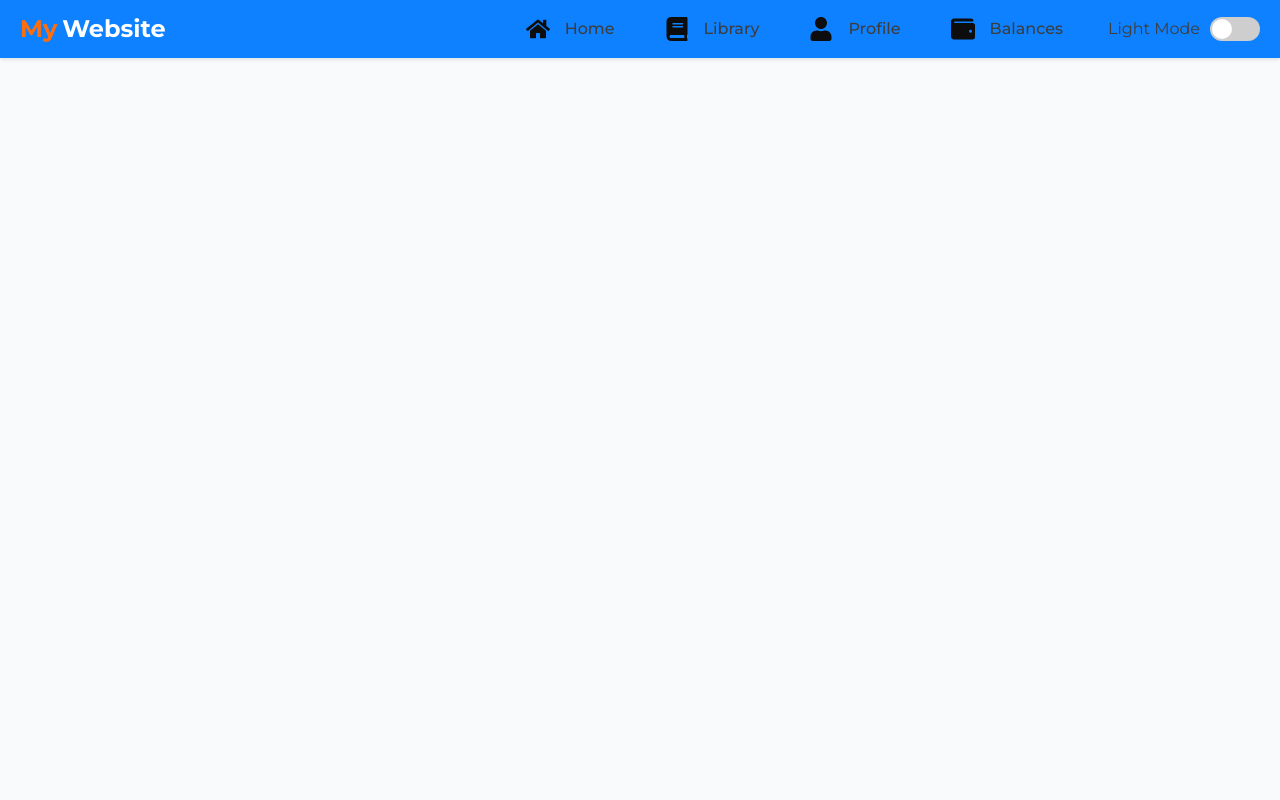
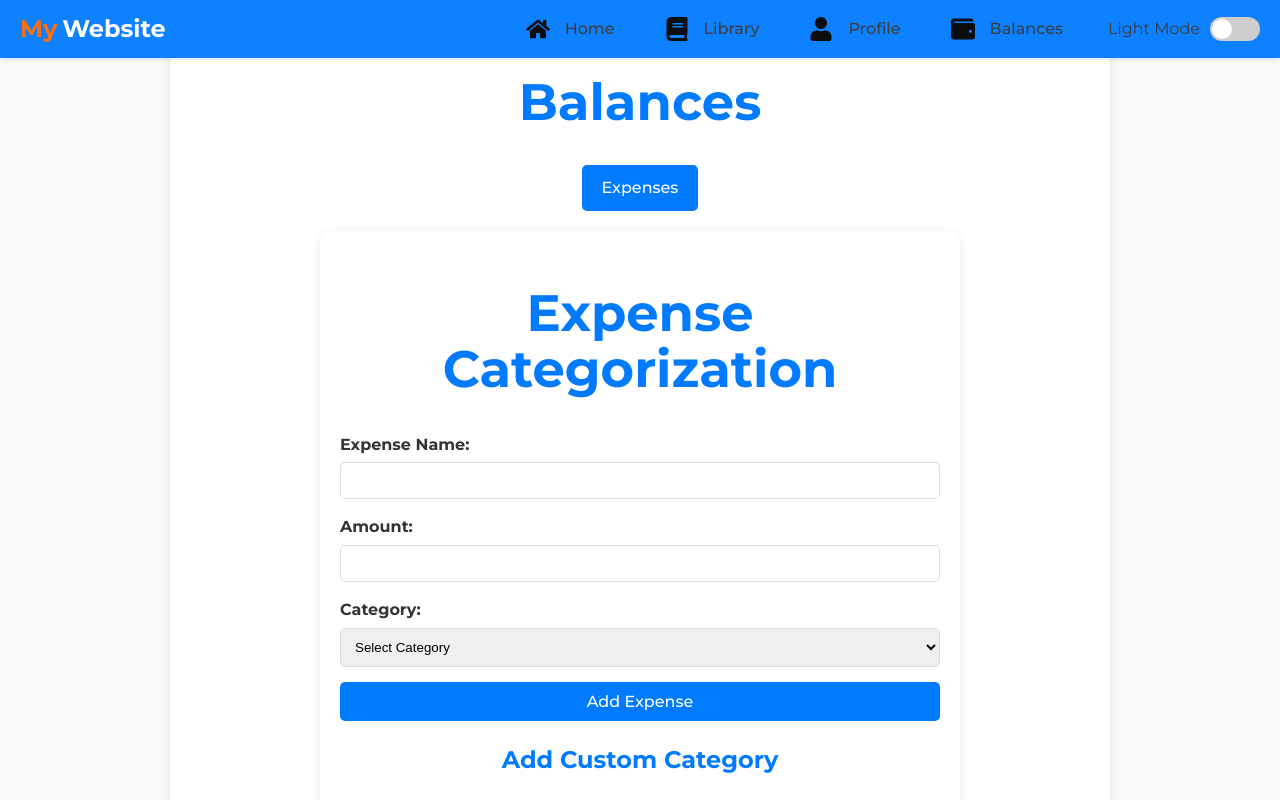
Before and after one commit to Jakethetyper/Growth, a React (Vite) app in the folder client/: page /balances/expenses in a window 1280 px wide. Shown: the top 800 px of the page. Built offline with nearby package versions, Linux system fonts and the light colour scheme.

Commit message:
added expenses

```diff
--- a/client/src/App.jsx
+++ b/client/src/App.jsx
@@ -1,4 +1,3 @@
-// App.jsx
 import React from "react";
 import { Route, BrowserRouter as Router, Routes } from "react-router-dom";
 import "./App.css";
@@ -17,10 +16,7 @@ function AppRoutes() {
           <Route path="/" element={<Home />} />
           <Route path="/library" element={<Library />} />
           <Route path="/profile" element={<Profile />} />
-          <Route path="/balances" element={<Balances />} />
-          <Route path="/account-balances" element={<div>Account Balances</div>} />
-          <Route path="/expenses" element={<div>Expenses</div>} />
-          <Route path="/incomes" element={<div>Incomes</div>} />
+          <Route path="/balances/*" element={<Balances />} />
         </Routes>
       </div>
     </div>
--- /dev/null
+++ b/client/src/pages/Balances/Balances.css
@@ -0,0 +1,35 @@
+/* src/pages/Balances/Balances.css */
+
+.balances-container {
+    max-width: 900px;
+    margin: 0 auto;
+    padding: 20px;
+    background-color: #ffffff;
+    border-radius: 10px;
+    box-shadow: 0 2px 10px rgba(0, 0, 0, 0.1);
+  }
+
+  h1 {
+    text-align: center;
+    color: var(--primary-color, #007BFF);
+  }
+
+  .balance-links {
+    display: flex;
+    justify-content: center;
+    margin-bottom: 20px;
+  }
+
+  .balance-link {
+    margin: 0 10px;
+    padding: 10px 20px;
+    background-color: var(--primary-color, #007BFF);
+    color: white;
+    border-radius: 5px;
+    text-decoration: none;
+    transition: background-color 0.3s ease;
+  }
+
+  .balance-link:hover {
+    background-color: #0056b3;
+  }
--- a/client/src/pages/Balances/Balances.jsx
+++ b/client/src/pages/Balances/Balances.jsx
@@ -1,25 +1,25 @@
-import React from "react";
-import { FaBalanceScale, FaMoneyBillWave, FaWallet } from 'react-icons/fa';
-import { Link } from "react-router-dom";
+// src/pages/Balances/Balances.jsx
+
+import React from 'react';
+import { Link, Route, Routes } from 'react-router-dom';
+import './Balances.css';
+import Expenses from './Expenses';
 
 const Balances = () => {
   return (
-    <div className="container">
+    <div className="balances-container">
       <h1>Balances</h1>
-      <ul>
-        <li className="card">
-          <FaBalanceScale className="icon" />
-          <Link to="/account-balances">Account Balances</Link>
-        </li>
-        <li className="card">
-          <FaMoneyBillWave className="icon" />
-          <Link to="/expenses">Expenses</Link>
-        </li>
-        <li className="card">
-          <FaWallet className="icon" />
-          <Link to="/incomes">Incomes</Link>
-        </li>
-      </ul>
+      <div className="balance-links">
+        <Link to="expenses" className="balance-link">
+          Expenses
+        </Link>
+        {/* Add more links if needed */}
+      </div>
+
+      <Routes>
+        <Route path="expenses" element={<Expenses />} />
+        {/* Add more routes if needed */}
+      </Routes>
     </div>
   );
 };
--- /dev/null
+++ b/client/src/pages/Balances/Expenses.css
@@ -0,0 +1,77 @@
+/* src/pages/Balances/Expenses.css */
+
+.expenses-container {
+    max-width: 600px;
+    margin: 0 auto;
+    padding: 20px;
+    background-color: var(--card-background-color, #fff);
+    border-radius: 10px;
+    box-shadow: 0 2px 10px rgba(0, 0, 0, 0.1);
+  }
+
+  h1,
+  h2 {
+    text-align: center;
+    color: var(--primary-color, #007BFF);
+  }
+
+  .expense-form,
+  .custom-category {
+    margin: 20px 0;
+  }
+
+  .form-group {
+    margin-bottom: 15px;
+  }
+
+  .form-group label {
+    display: block;
+    font-weight: bold;
+    margin-bottom: 5px;
+  }
+
+  .form-group input,
+  .form-group select {
+    width: 100%;
+    padding: 10px;
+    border-radius: 5px;
+    border: 1px solid #ddd;
+    box-sizing: border-box;
+  }
+
+  .add-expense-button,
+  .add-category-button {
+    width: 100%;
+    padding: 10px;
+    background-color: var(--primary-color, #007BFF);
+    color: white;
+    border: none;
+    border-radius: 5px;
+    cursor: pointer;
+    transition: background-color 0.3s ease;
+  }
+
+  .add-expense-button:hover,
+  .add-category-button:hover {
+    background-color: #0056b3;
+  }
+
+  .expenses-list ul {
+    list-style-type: none;
+    padding: 0;
+  }
+
+  .expenses-list li {
+    background-color: #f9f9f9;
+    padding: 10px;
+    border-radius: 5px;
+    margin-bottom: 10px;
+    display: flex;
+    justify-content: space-between;
+    align-items: center;
+  }
+
+  .expenses-list li span {
+    font-weight: bold;
+    color: var(--highlight-color, #ff6600);
+  }
--- /dev/null
+++ b/client/src/pages/Balances/Expenses.jsx
@@ -0,0 +1,143 @@
+// src/pages/Balances/Expenses.jsx
+
+import React, { useState } from 'react';
+import './Expenses.css';
+
+const Expenses = () => {
+  const [expense, setExpense] = useState({ name: '', amount: '', category: '' });
+  const [expensesList, setExpensesList] = useState([]);
+  const [customCategories, setCustomCategories] = useState([]);
+  const [newCategory, setNewCategory] = useState('');
+
+  const defaultCategories = [
+    'Groceries',
+    'Dining Out',
+    'Utilities',
+    'Entertainment',
+    'Transportation',
+  ];
+
+  const handleInputChange = (e) => {
+    const { name, value } = e.target;
+    setExpense({ ...expense, [name]: value });
+  };
+
+  const addExpense = (e) => {
+    e.preventDefault();
+    const category = expense.category || categorizeExpense(expense.name);
+    setExpensesList([...expensesList, { ...expense, category }]);
+    setExpense({ name: '', amount: '', category: '' });
+  };
+
+  const categorizeExpense = (name) => {
+    const lowerName = name.toLowerCase();
+    if (lowerName.includes('grocery') || lowerName.includes('supermarket')) {
+      return 'Groceries';
+    }
+    if (lowerName.includes('restaurant') || lowerName.includes('dine')) {
+      return 'Dining Out';
+    }
+    if (lowerName.includes('utility') || lowerName.includes('electric')) {
+      return 'Utilities';
+    }
+    if (lowerName.includes('movie') || lowerName.includes('concert')) {
+      return 'Entertainment';
+    }
+    if (lowerName.includes('bus') || lowerName.includes('train')) {
+      return 'Transportation';
+    }
+    return 'Uncategorized';
+  };
+
+  const addCustomCategory = (e) => {
+    e.preventDefault();
+    if (newCategory && !customCategories.includes(newCategory)) {
+      setCustomCategories([...customCategories, newCategory]);
+      setNewCategory('');
+    }
+  };
+
+  return (
+    <div className="expenses-container">
+      <h1>Expense Categorization</h1>
+
+      <form onSubmit={addExpense} className="expense-form">
+        <div className="form-group">
+          <label>Expense Name:</label>
+          <input
+            type="text"
+            name="name"
+            value={expense.name}
+            onChange={handleInputChange}
+            required
+          />
+        </div>
+
+        <div className="form-group">
+          <label>Amount:</label>
+          <input
+            type="number"
+            name="amount"
+            value={expense.amount}
+            onChange={handleInputChange}
+            required
+          />
+        </div>
+
+        <div className="form-group">
+          <label>Category:</label>
+          <select
+            name="category"
+            value={expense.category}
+            onChange={handleInputChange}
+          >
+            <option value="">Select Category</option>
+            {defaultCategories.map((cat) => (
+              <option key={cat} value={cat}>
+                {cat}
+              </option>
+            ))}
+            {customCategories.map((cat) => (
+              <option key={cat} value={cat}>
+                {cat}
+              </option>
+            ))}
+          </select>
+        </div>
+
+        <button type="submit" className="add-expense-button">
+          Add Expense
+        </button>
+      </form>
+
+      <div className="custom-category">
+        <h2>Add Custom Category</h2>
+        <form onSubmit={addCustomCategory}>
+          <input
+            type="text"
+            value={newCategory}
+            onChange={(e) => setNewCategory(e.target.value)}
+            placeholder="Enter new category"
+          />
+          <button type="submit" className="add-category-button">
+            Add Category
+          </button>
+        </form>
+      </div>
+
+      <div className="expenses-list">
+        <h2>Expenses</h2>
+        <ul>
+          {expensesList.map((expense, index) => (
+            <li key={index}>
+              <strong>{expense.name}</strong>: ${expense.amount} -{' '}
+              <span>{expense.category}</span>
+            </li>
+          ))}
+        </ul>
+      </div>
+    </div>
+  );
+};
+
+export default Expenses;
--- a/client/src/pages/Header/Header.jsx
+++ b/client/src/pages/Header/Header.jsx
@@ -1,7 +1,9 @@
+// src/components/Header/Header.jsx
+
 import React, { useEffect, useState } from "react";
 import { FaAlignLeft, FaBook, FaHome, FaUser, FaWallet } from "react-icons/fa";
 import { Link } from "react-router-dom";
-import "./Header.css";
+import "./Header.css"; // Ensure this file exists
 
 const Header = () => {
   const [dropdown, setDropDown] = useState(false);
```
